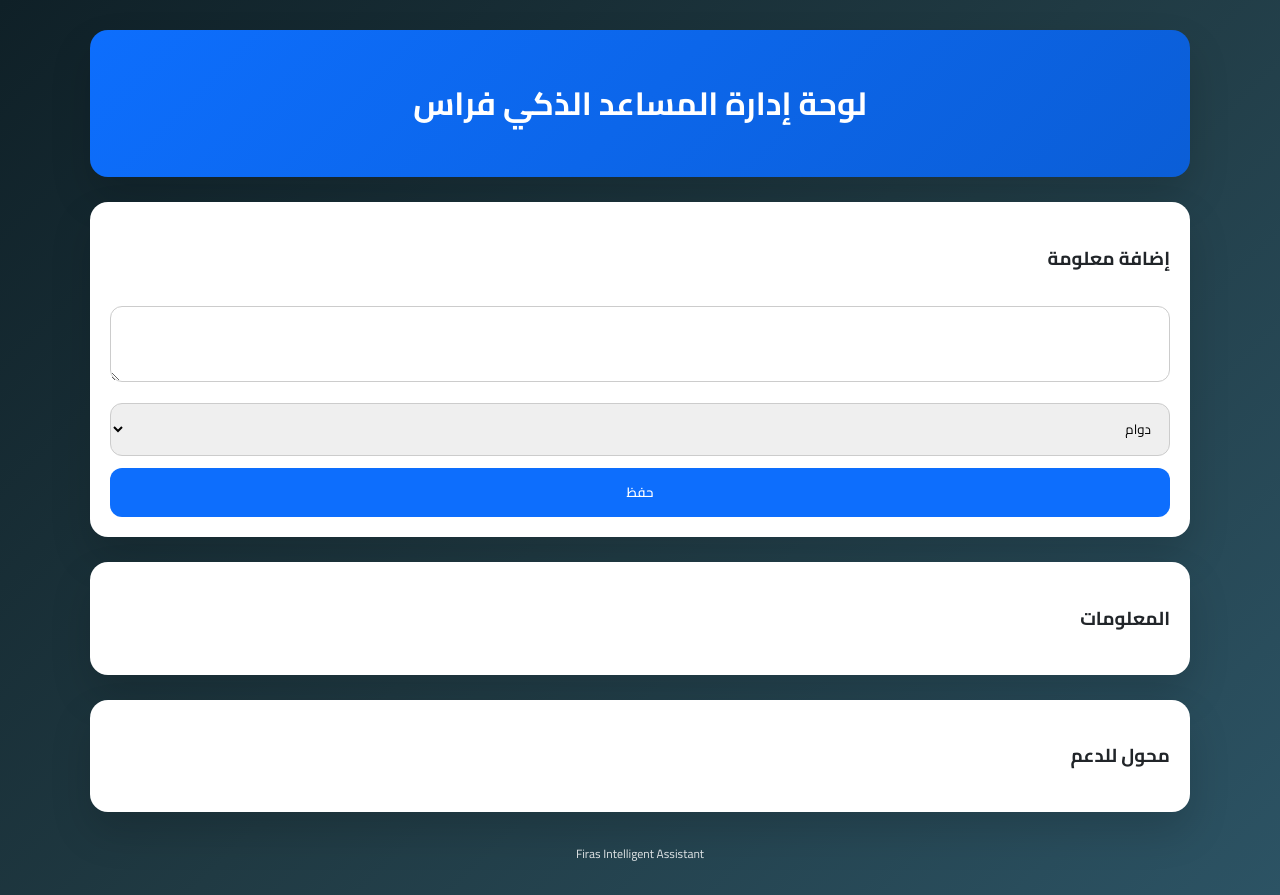
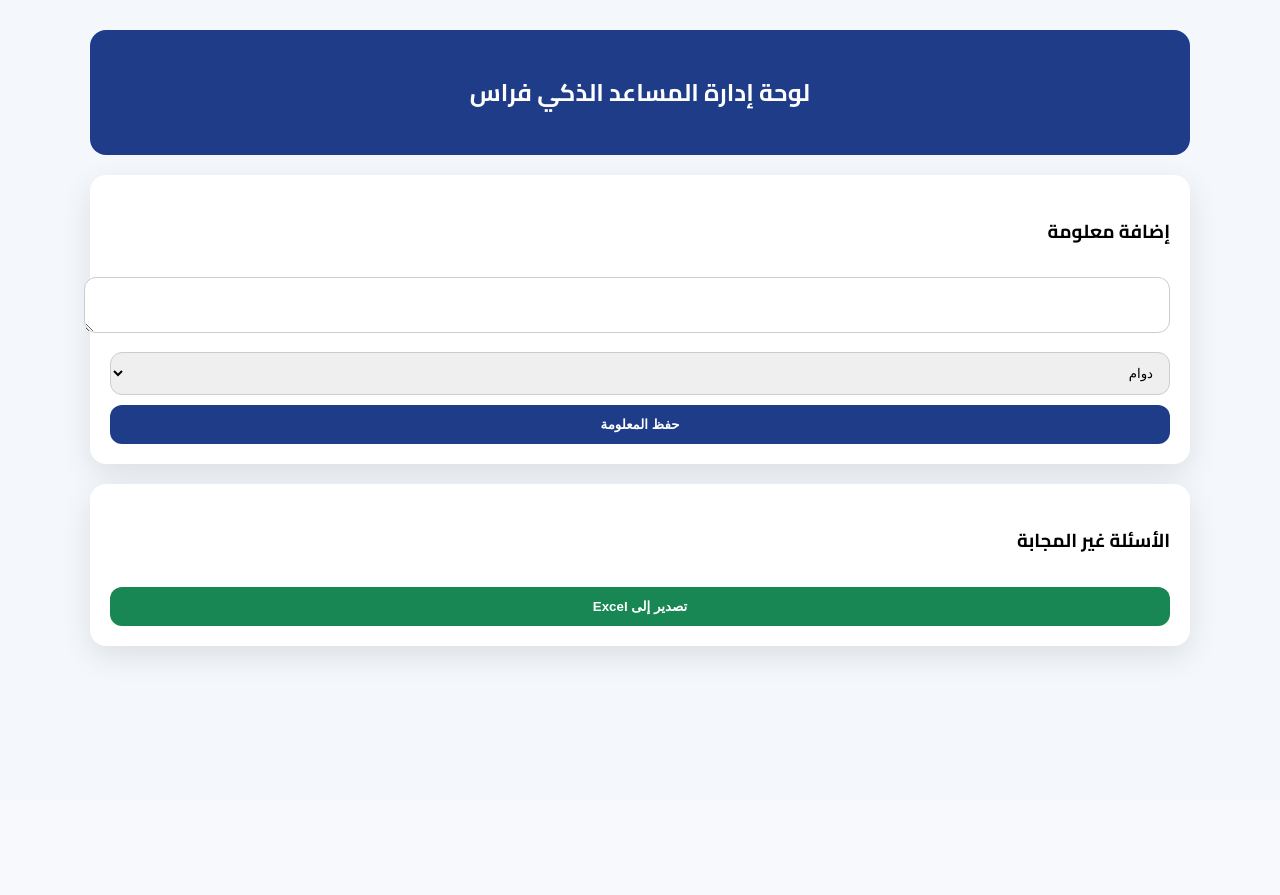
Before and after one commit to ss2009w-lang/chat-assistant, a Python web app: template templates/admin.html in a window 1280 px wide. After the commit the page ends 662 px from the top, so only its background shows below. Run offline with Jinja, Linux system fonts and the light colour scheme; the template is opened without the code that fills it, so the values that code supplies are empty.

Commit message:
admin excel export button for unanswered questions

```diff
--- a/templates/admin.html
+++ b/templates/admin.html
@@ -4,72 +4,18 @@
 <meta charset='UTF-8'>
 <title>لوحة إدارة فراس</title>
 <link href='https://fonts.googleapis.com/css2?family=Cairo:wght@400;600;700&display=swap' rel='stylesheet'>
-<link rel='stylesheet' href='/static/theme.css'>
 <style>
-*{box-sizing:border-box}
-body{
-  margin:0;
-  font-family:'Cairo',sans-serif;
-  background:linear-gradient(135deg,#0f2027,#203a43,#2c5364);
-  min-height:100vh;
-  padding:30px;
-  color:var(--text)
-}
+body{margin:0;font-family:'Cairo',sans-serif;background:#f4f7fb;padding:30px}
 .container{max-width:1100px;margin:auto}
-.header{
-  background:linear-gradient(135deg,var(--primary),var(--primary-dark));
-  color:#fff;
-  padding:22px;
-  border-radius:var(--radius);
-  text-align:center;
-  box-shadow:var(--shadow)
-}
-.section{
-  background:var(--card);
-  margin-top:25px;
-  border-radius:var(--radius);
-  padding:20px;
-  box-shadow:var(--shadow)
-}
-textarea,select,button{
-  width:100%;
-  margin-top:12px;
-  padding:12px 14px;
-  border-radius:12px;
-  border:1px solid #ccc;
-  font-family:'Cairo',sans-serif
-}
-button{
-  background:var(--primary);
-  color:#fff;
-  border:none;
-  font-weight:600;
-  cursor:pointer
-}
-button:hover{background:var(--primary-dark)}
-.item{
-  background:var(--bg);
-  border-radius:12px;
-  padding:14px;
-  margin-top:10px;
-  font-size:14px
-}
-.tag{
-  display:inline-block;
-  background:var(--primary);
-  color:#fff;
-  padding:2px 10px;
-  border-radius:10px;
-  font-size:11px;
-  margin-left:8px
-}
-.footer{
-  text-align:center;
-  color:#fff;
-  margin-top:30px;
-  font-size:12px;
-  opacity:.85
-}
+.header{background:#1f3c88;color:#fff;padding:20px;border-radius:16px;text-align:center}
+.section{background:#fff;margin-top:20px;padding:20px;border-radius:16px;box-shadow:0 10px 30px rgba(0,0,0,.1)}
+textarea,select,button{width:100%;margin-top:10px;padding:12px;border-radius:12px;border:1px solid #ccc}
+button{background:#1f3c88;color:#fff;border:none;font-weight:600;cursor:pointer}
+button.export{background:#198754}
+.item{background:#f1f3f6;padding:12px;border-radius:12px;margin-top:10px;font-size:14px}
+.tag{background:#1f3c88;color:#fff;padding:2px 10px;border-radius:10px;font-size:11px;margin-left:6px}
+.actions{display:flex;gap:10px}
+.actions button{flex:1}
 </style>
 </head>
 <body>
@@ -77,7 +23,7 @@ button:hover{background:var(--primary-dark)}
 <div class='container'>
 
 <div class='header'>
-  <h1>لوحة إدارة المساعد الذكي فراس</h1>
+<h2>لوحة إدارة المساعد الذكي فراس</h2>
 </div>
 
 <div class='section'>
@@ -89,40 +35,30 @@ button:hover{background:var(--primary-dark)}
 <option value='مواقع'>مواقع</option>
 <option value='عام'>عام</option>
 </select>
-  <button onclick='addInfo()'>حفظ</button>
+<button onclick='addInfo()'>حفظ المعلومة</button>
 </div>
 
 <div class='section'>
-  <h3>المعلومات</h3>
-  <div id='infos'></div>
+<h3>الأسئلة غير المجابة</h3>
+<div class='actions'>
+<button class='export' onclick='exportExcel()'>تصدير إلى Excel</button>
 </div>
-
-<div class='section'>
-  <h3>محول للدعم</h3>
-  <div id='forwarded'></div>
+<div id='unanswered'></div>
 </div>
-
-<div class='footer'>Firas Intelligent Assistant</div>
 
 </div>
 
 <script>
-fetch('/admin/data').then(r=>r.json()).then(d=>{
-  const i=document.getElementById('infos')
-  d.infos.forEach(x=>{
+fetch('/admin/unanswered').then(r=>r.json()).then(d=>{
+  const c=document.getElementById('unanswered')
+  d.forEach(q=>{
     const e=document.createElement('div')
     e.className='item'
-    e.innerHTML='<span class=\"tag\">'+x.category+'</span>'+x.text
-    i.appendChild(e)
-  })
-  const f=document.getElementById('forwarded')
-  d.forwarded.forEach(q=>{
-    const e=document.createElement('div')
-    e.className='item'
-    e.innerText=q
-    f.appendChild(e)
+    e.innerText=q.question+' | '+q.created_at
+    c.appendChild(e)
   })
 })
+
 function addInfo(){
   fetch('/admin/add_info',{
     method:'POST',
@@ -133,6 +69,10 @@ function addInfo(){
     })
   }).then(()=>location.reload())
 }
+
+function exportExcel(){
+  window.location.href='/admin/export/unanswered'
+}
 </script>
 
 </body>
```
Also changed, not shown: app.py (+49 -36 lines). Lines whose indentation alone changed are shown as unchanged.
